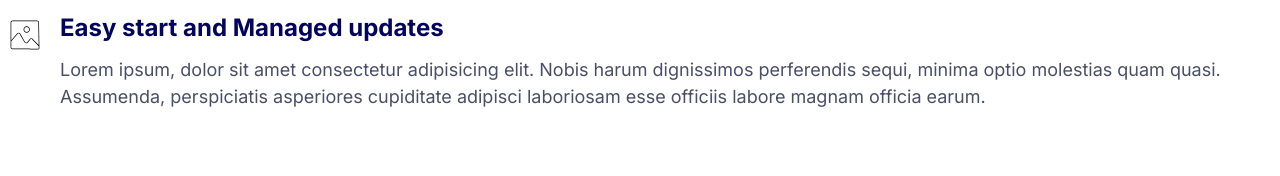
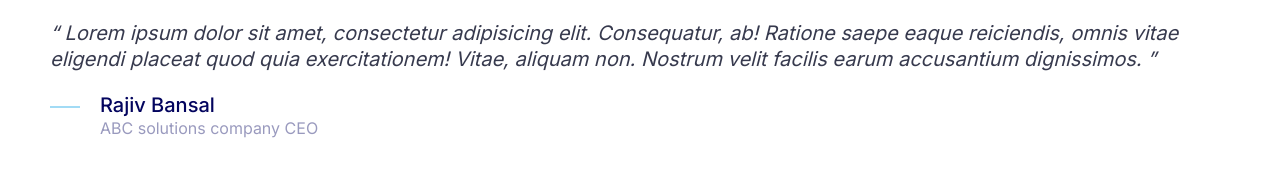
Before and after one commit to AKSHAY13PATEL/cloudify-data, a plain HTML site: page index.html in a window 1280 px wide. Drawn offline with Linux system fonts and the light colour scheme.

Commit message:
Define a style for quote.

```diff
--- a/css/styles.css
+++ b/css/styles.css
@@ -4,6 +4,7 @@
   --color-accent: #fb5607;
   --color-headings: #03045e;
   --color-body: #4a4e69;
+  --color-body-darker: #373a4e;
   --color-border: #bbb;
   --border-radius: 40px;
 }
@@ -391,3 +392,52 @@
 .media__image {
   margin-top: 1rem;
 }
+
+/* Quotes */
+
+.quote {
+  font-size: 3rem;
+  font-style: italic;
+  color: var(--color-body-darker);
+  line-height: 1.3;
+}
+
+.quote__text::before {
+  content: open-quote;
+}
+
+.quote__text::after {
+  content: close-quote;
+}
+
+.quote__author {
+  font-size: 3rem;
+  font-weight: 500;
+  font-style: normal;
+  margin-bottom: 0;
+}
+
+.quote__organization {
+  color: var(--color-headings);
+  opacity: 0.4;
+  font-size: 2rem;
+  font-style: normal;
+}
+
+.quote__line {
+  position: relative;
+  bottom: 10px;
+}
+@media screen and (min-width: 1024px) {
+  .quote {
+    font-size: 2rem;
+  }
+
+  .quote__author {
+    font-size: 2rem;
+  }
+
+  .quote__organization {
+    font-size: 1.6rem;
+  }
+}
--- a/index.html
+++ b/index.html
@@ -14,21 +14,26 @@
     <link rel="stylesheet" href="css/styles.css" />
   </head>
   <body>
+    <blockquote class="quote">
+      <p class="quote__text">
+        Lorem ipsum dolor sit amet, consectetur adipisicing elit. Consequatur,
+        ab! Ratione saepe eaque reiciendis, omnis vitae eligendi placeat quod
+        quia exercitationem! Vitae, aliquam non. Nostrum velit facilis earum
+        accusantium dignissimos.
+      </p>
+      <footer>
         <div class="media">
           <div class="media__image">
-        <svg class="icon icon--primary">
-          <use xlink:href="images/sprite.svg#snap"></use>
+            <svg class="icon icon--primary quote__line">
+              <use xlink:href="images/sprite.svg#line"></use>
             </svg>
           </div>
           <div class="media__body">
-        <h3 class="media__title">Easy start and Managed updates</h3>
-        <p>
-          Lorem ipsum, dolor sit amet consectetur adipisicing elit. Nobis harum
-          dignissimos perferendis sequi, minima optio molestias quam quasi.
-          Assumenda, perspiciatis asperiores cupiditate adipisci laboriosam esse
-          officiis labore magnam officia earum.
-        </p>
+            <h3 class="media__title quote__author">Rajiv Bansal</h3>
+            <p class="quote__organization">ABC solutions company CEO</p>
           </div>
         </div>
+      </footer>
+    </blockquote>
   </body>
 </html>
```
Also changed, not shown: components/quote.html (added, +21 -0 lines). Lines whose indentation alone changed are shown as unchanged.
